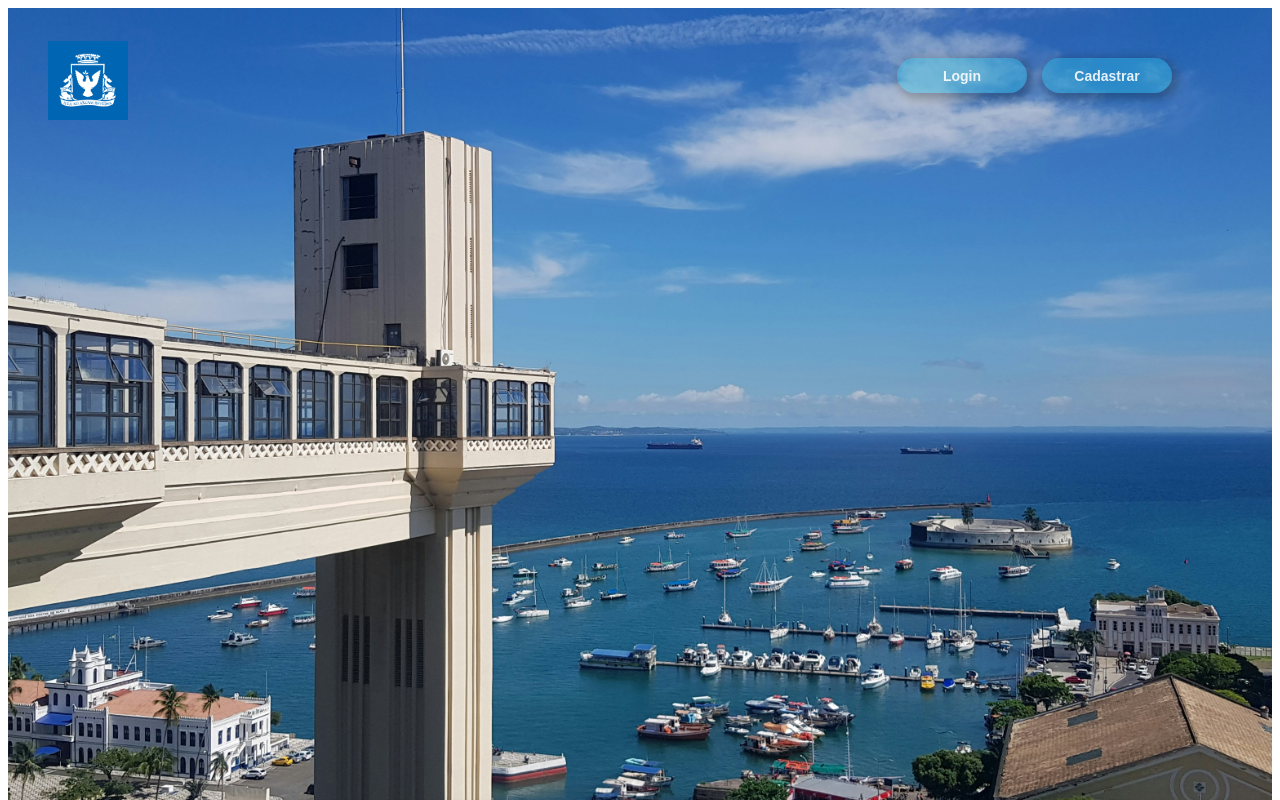
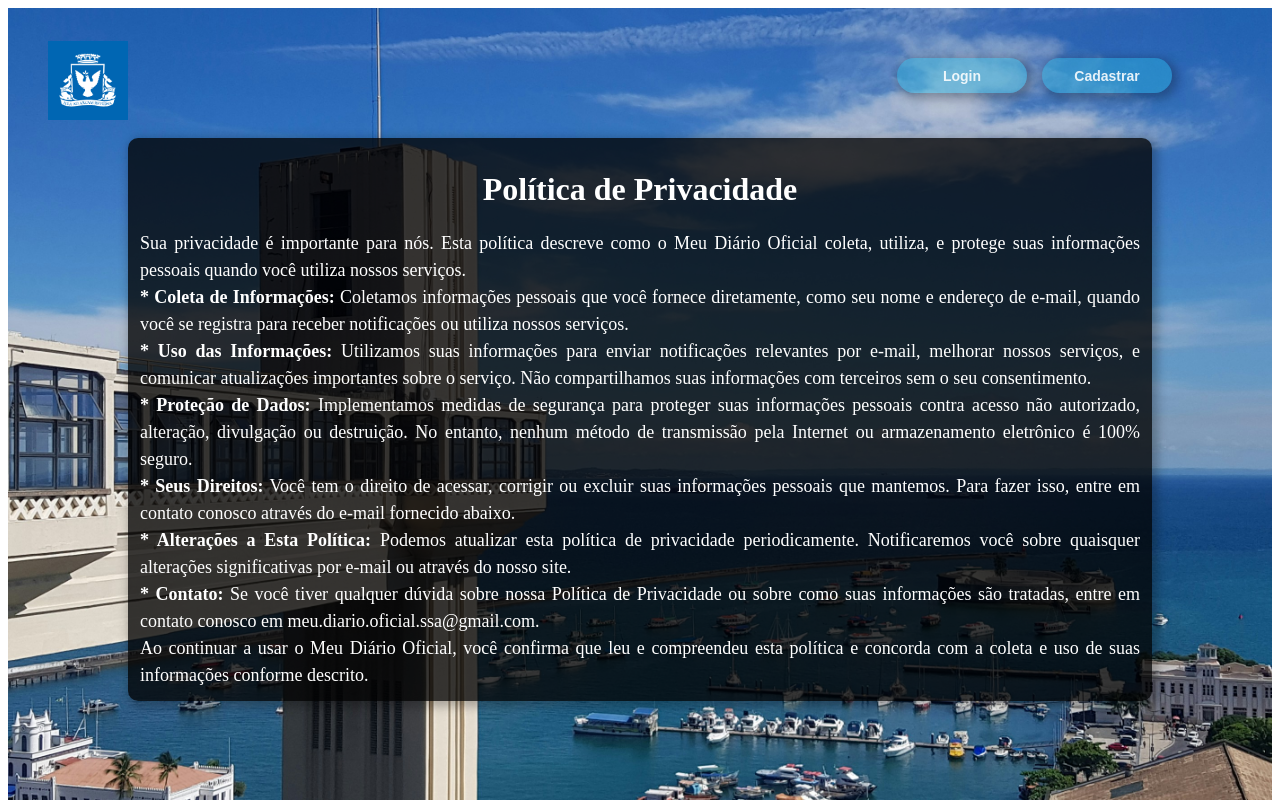
Before and after one commit to Qcarvalhooliveira/Meu_diario_Oficial_Frontend, a React (Vite) app: page /privacy in a window 1280 px wide. Shown: the top 800 px of the page. Built offline with nearby package versions, Linux system fonts and the light colour scheme.

Commit message:
Creating aboutus, contact, terms and privacy pages

```diff
--- a/src/App.tsx
+++ b/src/App.tsx
@@ -7,6 +7,9 @@ import { Loginpage } from "./components/login_page";
 import { Signinpage } from "./components/signin_page";
 import { Footer } from "./components/footer";
 import { Contact } from "./components/contact_page";
+import { Aboutuspage } from "./components/aboutus_page";
+import { Termspage } from "./components/terms_page";
+import { Privacypage } from "./components/privacy_page";
 
 function App() {
   return (
@@ -17,7 +20,10 @@ function App() {
       <Route path="/" element={<Homepage />} />
       <Route path="/login" element={<Loginpage />} />
       <Route path="/cadastrar" element={<Signinpage />} />
+      <Route path="/about" element={<Aboutuspage />} />
       <Route path="/contact" element={<Contact />} />
+      <Route path="/terms" element={<Termspage />} />
+      <Route path="/privacy" element={<Privacypage />} />
       </Routes>
     </AppContainer>
     <Footer />
--- /dev/null
+++ b/src/components/aboutus_page/index.tsx
@@ -0,0 +1,17 @@
+import { AboutuspageContainer } from "./styles";
+
+
+export function Aboutuspage() {
+
+return (
+    <AboutuspageContainer>
+        <h1>Sobre Nós</h1>
+        <div className="aboutus">
+            <p>
+                O Meu Diário Oficial é um serviço que facilita o acompanhamento de publicações oficiais da cidade de Salvador. Nossa plataforma verifica diariamente o Diário Oficial e notifica você por e-mail sempre que seu nome é mencionado. Nosso objetivo é simplificar o acesso a informações importantes e garantir que você esteja sempre informado sobre convocações, notificações legais e outros avisos relevantes. Com o Meu Diário Oficial, você nunca perderá uma publicação importante!
+            </p>
+        </div>
+    </AboutuspageContainer>
+
+);
+}
--- /dev/null
+++ b/src/components/aboutus_page/styles.tsx
@@ -0,0 +1,34 @@
+import styled from "styled-components";
+
+
+export const AboutuspageContainer = styled.div`
+
+    display: flex;
+    justify-content: center;
+    align-items: center;
+    margin: 60px auto;
+    flex-direction: column;
+    background-color: rgba(0, 0, 0, 0.767);
+    box-shadow: 3px 3px 10px 3px rgba(0.25,0.25,0.25,0.25);
+    padding: 30px;
+    border-radius: 10px;
+    max-width: 500px;
+    width: 100%;
+
+  .h1 {
+    text-align: center;
+    margin-bottom: 20px;
+    color: white;
+  }
+
+  .aboutus p {
+    text-align: center;
+    color: white;
+    line-height: 1.5;
+    max-width: 100%;
+    margin: 0;
+    font-size: 20px;
+
+
+  }
+`
--- a/src/components/header/index.tsx
+++ b/src/components/header/index.tsx
@@ -16,7 +16,7 @@ export function Header() {
 
       {/* Div para conter os botões de login e cadastro */}
       <div className="side-links">
-      <button onClick={() => navigate("/login")}>Login</button>
+        <button onClick={() => navigate("/login")}>Login</button>
         <button onClick={() => navigate("/cadastrar")}>Cadastrar</button>
       </div>
     </HeaderContainer>
--- a/src/components/homepage/Index.tsx
+++ b/src/components/homepage/Index.tsx
@@ -2,6 +2,7 @@ import { useState, useEffect } from 'react';
 import { HomepageContainer, Dots, Arrow } from "./styles";
 import 'keen-slider/keen-slider.min.css';
 import { useKeenSlider } from 'keen-slider/react';
+import { useNavigate } from "react-router-dom";
 
 export function Homepage() {
   const [currentSlide, setCurrentSlide] = useState(0);
@@ -12,7 +13,7 @@ export function Homepage() {
   });
 
   const [typedText, setTypedText] = useState('');
-  const fullText = "Passionate about technology and innovation, I am on a continuous journey to enhance my skills in Web Development.";
+  const fullText = "Fique sempre informado quando seu nome for mencionado nas publicações oficiais de Salvador.";
   const typingDelay = 100;
   const readingTime = 5000;
   const restartDelay = 2000;
@@ -40,6 +41,8 @@ export function Homepage() {
     };
   }, [fullText, readingTime, typingDelay, restartDelay]);
 
+  const navigate = useNavigate();
+
   return (
     <HomepageContainer>
       <div ref={sliderRef} className="keen-slider">
@@ -52,8 +55,9 @@ export function Homepage() {
 
         <div className="keen-slider__slide">
           <div className="slide-content">
-            <h1>Segundo Slide</h1>
-            <p>Texto do segundo slide aqui.</p>
+            <h1>Sobre Nós</h1>
+            <p>O Meu Diário Oficial é um serviço que facilita o acompanhamento de publicações oficiais da cidade de Salvador.</p>
+            <button onClick={() => navigate("/about")}>Saiba mais</button>
           </div>
 
         </div>
--- a/src/components/homepage/styles.tsx
+++ b/src/components/homepage/styles.tsx
@@ -39,6 +39,26 @@ export const HomepageContainer = styled.div`
     height: 200px;
     margin: 10px;
 
+  }
+
+  .slide-content button {
+    display:flex;
+    align-items:center;
+    justify-content:center;
+    padding: 10px;
+    max-width: 100px;
+    margin-top: 10px;
+    background-color: #25bee473;
+    color: white;
+    border: none;
+    border-radius: 22px;
+    cursor: pointer;
+    font-weight: bold;
+    transition: background-color 0.3s;
+
+    &:hover {
+      background-color: #25bee4d6;
+    }
   }
 `;
 
@@ -84,4 +104,5 @@ export const Dots = styled.div`
   .dot.active {
     background-color: #8b7a7a;
   }
+
 `;
--- /dev/null
+++ b/src/components/privacy_page/index.tsx
@@ -0,0 +1,35 @@
+import { PrivacypageContainer } from "./styles";
+
+export function Privacypage() {
+  return (
+    <PrivacypageContainer>
+      <h1>Política de Privacidade</h1>
+      <div className="privacy">
+        <p>
+            Sua privacidade é importante para nós. Esta política descreve como o Meu Diário Oficial coleta, utiliza, e protege suas informações pessoais quando você utiliza nossos serviços.
+          <br />
+
+          <b>* Coleta de Informações:</b> Coletamos informações pessoais que você fornece diretamente, como seu nome e endereço de e-mail, quando você se registra para receber notificações ou utiliza nossos serviços.
+          <br/>
+
+          <b>* Uso das Informações:</b> Utilizamos suas informações para enviar notificações relevantes por e-mail, melhorar nossos serviços, e comunicar atualizações importantes sobre o serviço. Não compartilhamos suas informações com terceiros sem o seu consentimento.
+          <br/>
+
+          <b>* Proteção de Dados:</b> Implementamos medidas de segurança para proteger suas informações pessoais contra acesso não autorizado, alteração, divulgação ou destruição. No entanto, nenhum método de transmissão pela Internet ou armazenamento eletrônico é 100% seguro.
+          <br/>
+
+          <b>* Seus Direitos:</b> Você tem o direito de acessar, corrigir ou excluir suas informações pessoais que mantemos. Para fazer isso, entre em contato conosco através do e-mail fornecido abaixo.
+          <br/>
+
+          <b>* Alterações a Esta Política:</b> Podemos atualizar esta política de privacidade periodicamente. Notificaremos você sobre quaisquer alterações significativas por e-mail ou através do nosso site.
+          <br/>
+
+          <b>* Contato:</b> Se você tiver qualquer dúvida sobre nossa Política de Privacidade ou sobre como suas informações são tratadas, entre em contato conosco em meu.diario.oficial.ssa@gmail.com.
+          <br/>
+
+          Ao continuar a usar o Meu Diário Oficial, você confirma que leu e compreendeu esta política e concorda com a coleta e uso de suas informações conforme descrito.
+        </p>
+      </div>
+    </PrivacypageContainer>
+  );
+}
--- /dev/null
+++ b/src/components/privacy_page/styles.tsx
@@ -0,0 +1,34 @@
+import styled from "styled-components";
+
+
+export const PrivacypageContainer = styled.div`
+
+    display: flex;
+    justify-content: center;
+    align-items: center;
+    margin: 10px auto;
+    flex-direction: column;
+    background-color: rgba(0, 0, 0, 0.767);
+    box-shadow: 3px 3px 10px 3px rgba(0.25,0.25,0.25,0.25);
+    padding: 12px;
+    border-radius: 10px;
+    max-width: 1000px;
+    width: 100%;
+
+  .h1 {
+    text-align: center;
+    margin-bottom: 20px;
+    color: white;
+  }
+
+  .privacy p {
+    text-align: justify;
+    color: white;
+    line-height: 1.5;
+    max-width: 100%;
+    margin: 0;
+    font-size: 18px;
+
+
+  }
+`
--- /dev/null
+++ b/src/components/terms_page/index.tsx
@@ -0,0 +1,31 @@
+import { TermspageContainer } from "./styles";
+
+
+export function Termspage() {
+
+return (
+    <TermspageContainer>
+        <h1>Termos de Serviço</h1>
+        <div className="terms">
+            <p>
+                Ao utilizar nossos serviços, você concorda com os seguintes termos:<br/><br/>
+
+                <b>* Uso do Serviço:</b> O Meu Diário Oficial fornece notificações por e-mail baseadas em publicações no Diário Oficial de Salvador. É de sua responsabilidade fornecer informações corretas e manter seu endereço de e-mail atualizado. <br/>
+
+                <b>* Privacidade e Dados:</b> Respeitamos sua privacidade e protegemos suas informações pessoais. Seus dados serão utilizados apenas para fins de envio de notificações e comunicações relativas ao serviço. Para mais detalhes, consulte nossa Política de Privacidade.<br/>
+
+                <b>* Limitação de Responsabilidade:</b> O Meu Diário Oficial não se responsabiliza por quaisquer perdas ou danos decorrentes do mau uso do serviço, incluindo, mas não se limitando a, erros de digitação de nome ou e-mail, impedidndo assim o envio da notificação.<br/>
+
+                <b>* Modificações no Serviço:</b> Reservamo-nos o direito de modificar, suspender ou descontinuar o serviço, total ou parcialmente, a qualquer momento, sem aviso prévio.<br/>
+
+                <b>* Aceitação dos Termos:</b> Ao criar uma conta ou utilizar nosso serviço, você concorda com estes Termos de Serviço. Se você não concorda com estes termos, por favor, não utilize o serviço.<br/>
+
+                <b>* Contato:</b> Se você tiver dúvidas sobre estes Termos de Serviço, entre em contato conosco em meu.diario.oficial.ssa@gmail.com.<br/><br/>
+
+                Ao continuar a usar o Meu Diário Oficial, você confirma que leu e compreendeu estes termos e concorda em cumprir todas as políticas e diretrizes aqui estabelecidas.
+            </p>
+        </div>
+    </TermspageContainer>
+
+);
+}
--- /dev/null
+++ b/src/components/terms_page/styles.tsx
@@ -0,0 +1,34 @@
+import styled from "styled-components";
+
+
+export const TermspageContainer = styled.div`
+
+    display: flex;
+    justify-content: center;
+    align-items: center;
+    margin: 10px auto;
+    flex-direction: column;
+    background-color: rgba(0, 0, 0, 0.767);
+    box-shadow: 3px 3px 10px 3px rgba(0.25,0.25,0.25,0.25);
+    padding: 12px;
+    border-radius: 10px;
+    max-width: 1000px;
+    width: 100%;
+
+  .h1 {
+    text-align: center;
+    margin-bottom: 20px;
+    color: white;
+  }
+
+  .terms p {
+    text-align: justify;
+    color: white;
+    line-height: 1.5;
+    max-width: 100%;
+    margin: 0;
+    font-size: 18px;
+
+
+  }
+`
--- a/src/styles.tsx
+++ b/src/styles.tsx
@@ -3,7 +3,7 @@ import styled from "styled-components";
 export const AppContainer = styled.div`
   position: relative;
   width: 100%;
-  height: 100vh;
+  height: 110vh;
   background-size: cover;
   background-position: center;
   background-repeat: no-repeat;
```
